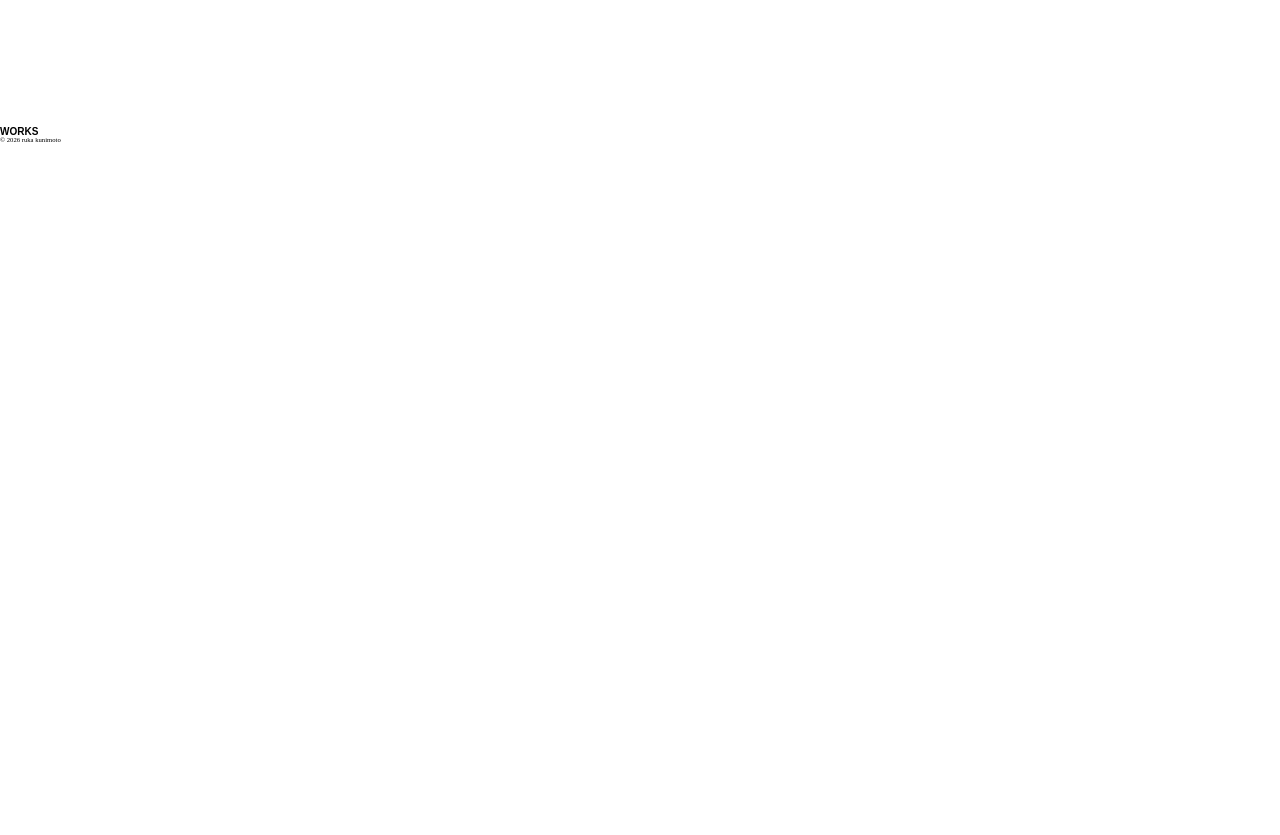
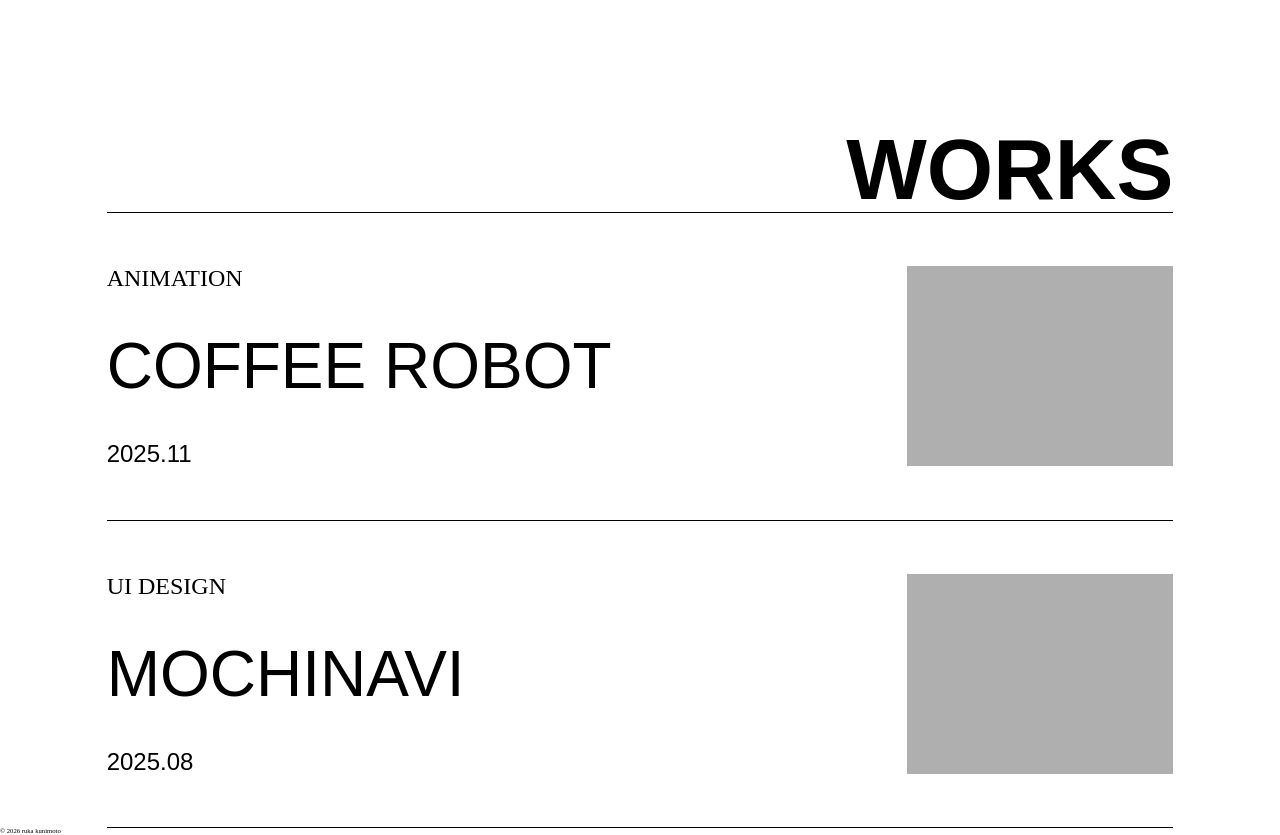
Before and after one commit to RUKAKUNI921/my-portfolio, a Next.js app: page / in a window 1280 px wide. Shown: the part 680-1515 px from the top of the page. Before the commit the page ends 823 px from the top, so only its background shows below. Built offline with nearby package versions, Linux system fonts and the light colour scheme; a web font is replaced by a local one.

Commit message:
add work data

```diff
--- a/src/app/layout.tsx
+++ b/src/app/layout.tsx
@@ -4,7 +4,7 @@ import Header from "@/components/layout/Header";
 import Footer from "@/components/layout/Footer";
 
 export const metadata: Metadata = {
-  title: "Create Next App",
+  title: "RUKA KUNIMOTO",
   description: "Generated by create next app",
 };
 
--- a/src/app/page.module.css
+++ b/src/app/page.module.css
@@ -4,23 +4,31 @@
     justify-content: center;
     align-items: center;
 
-    & .ttl {
+    .ttl {
         display: flex;
         flex-direction: column;
         align-items: center;
         gap: 3rem;
 
-        & .enB {
+        .enB {
             font-size: 16rem;
         }
 
-        & .enS {
+        .enS {
             font-size: 3.2rem;
         }
     }
 }
 
 .works {
-    & .ttl {
+    margin: 0 16rem;
+    .inner {
+        .ttl {
+            font-size: 12.8rem;
+            text-align: right;
+        }
+        .list {
+            border-bottom: 0.1rem solid var(--black);
+        }
     }
 }
--- a/src/app/page.tsx
+++ b/src/app/page.tsx
@@ -1,4 +1,8 @@
+import { works, worksOrder } from "@/data/works";
+import Work from "@/components/works/Work";
 import styles from "./page.module.css";
+
+const sortedWorks = worksOrder.map((id) => works.find((w) => w.id === id)!);
 
 export default function Home() {
   return (
@@ -12,7 +16,16 @@ export default function Home() {
         </h1>
       </section>
       <section className={styles.works}>
-        <h2 className={`${styles.ttl} u-ff-en-b u-trim`}>WORKS</h2>
+        <div className={styles.inner}>
+          <h2 className={`${styles.ttl} u-ff-en-b u-trim`}>WORKS</h2>
+          <ul className={styles.list}>
+            {sortedWorks.map((work) => (
+              <li key={work.id} className={styles.item}>
+                <Work work={work} />
+              </li>
+            ))}
+          </ul>
+        </div>
       </section>
     </main>
   );
--- /dev/null
+++ b/src/components/works/Work.module.css
@@ -0,0 +1,34 @@
+.article {
+    width: 160rem;
+    border-top: 0.1rem solid var(--black);
+
+    .inner {
+        padding: 8rem 0;
+        display: flex;
+        justify-content: space-between;
+
+        .body {
+            display: flex;
+            flex-direction: column;
+            justify-content: space-between;
+
+            .cat {
+                font-size: 3.6rem;
+            }
+
+            .ttl {
+                font-size: 9.6rem;
+            }
+
+            .year {
+                font-size: 3.6rem;
+            }
+        }
+
+        .thumb {
+            width: 40rem;
+            height: 30rem;
+            background: var(--gray);
+        }
+    }
+}
--- /dev/null
+++ b/src/components/works/Work.tsx
@@ -0,0 +1,21 @@
+import type { Work } from "@/data/works";
+import styles from "./Work.module.css";
+
+type Props = {
+  work: Work;
+};
+
+export default function Work({ work }: Props) {
+  return (
+    <article className={styles.article}>
+      <div className={styles.inner}>
+        <div className={styles.body}>
+          <p className={`${styles.cat} u-ff-en-`}>{work.category}</p>
+          <h3 className={`${styles.ttl} u-ff-en-m`}>{work.title}</h3>
+          <p className={`${styles.year} u-ff-en-m`}>{work.year}</p>
+        </div>
+        <div className={styles.thumb}></div>
+      </div>
+    </article>
+  );
+}
--- /dev/null
+++ b/src/data/works.ts
@@ -0,0 +1,26 @@
+export type Work = {
+  id: string;
+  slug: string;
+  title: string;
+  category: string;
+  year: string;
+};
+
+export const works: Work[] = [
+  {
+    id: "work-01",
+    slug: "mochinava",
+    title: "MOCHINAVI",
+    category: "UI DESIGN",
+    year: "2025.08",
+  },
+  {
+    id: "work-02",
+    slug: "coffee_robot",
+    title: "COFFEE ROBOT",
+    category: "ANIMATION",
+    year: "2025.11",
+  },
+];
+
+export const worksOrder = ["work-02", "work-01"];
```
